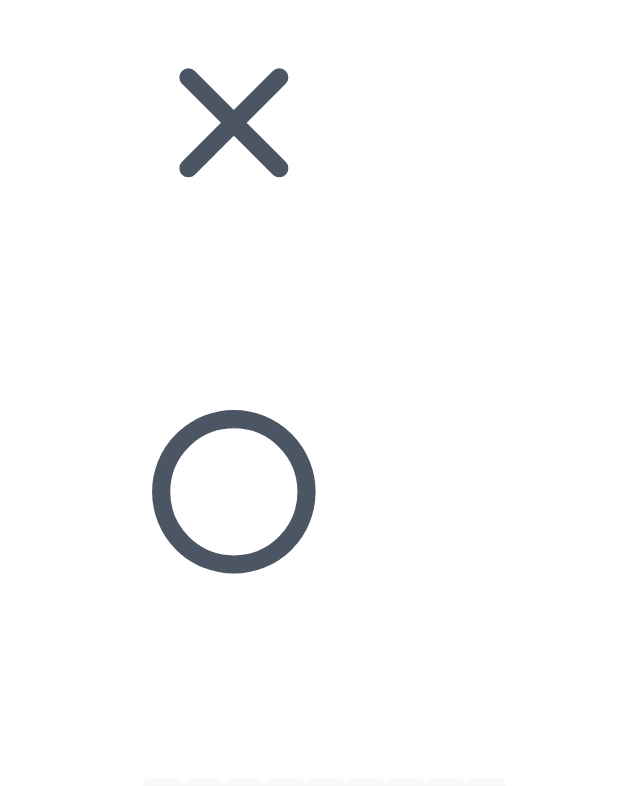
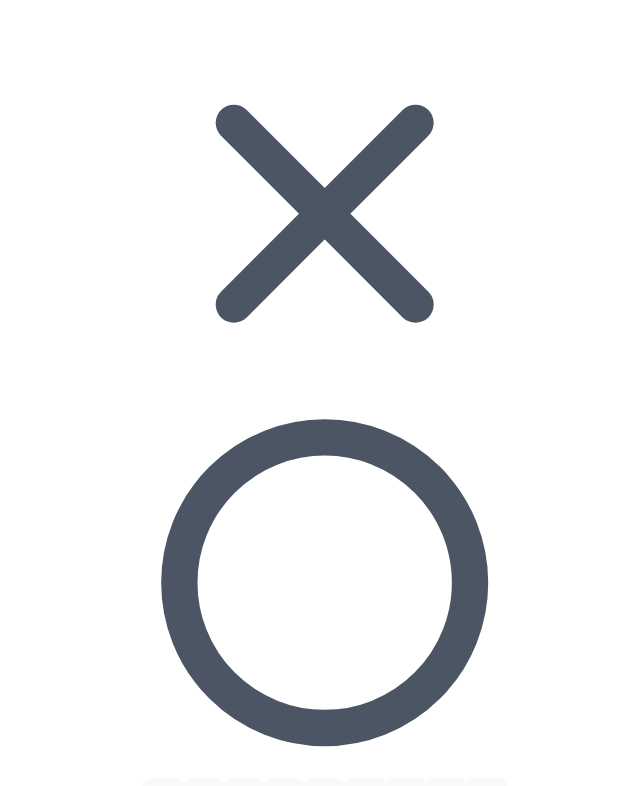
Before and after one commit to Atlessc/web54-tictactoe, a React (Vite) app in the folder tictactoe-game/: page / in a window 1280 px wide. Shown: the top 786 px of the page, without its empty margins (315-955 px from the left). Built offline with nearby package versions, Linux system fonts and the light colour scheme.

Commit message:
afdgdnhfndfsr

```diff
--- a/tictactoe-game/src/components/GameStatus.jsx
+++ b/tictactoe-game/src/components/GameStatus.jsx
@@ -7,7 +7,7 @@ function GameStatus({ currentPlayer }) {
         className={`w-4 h-4 mr-2 transform transition-transform duration-500 ${
           currentPlayer === 'X' ? 'scale-x-100' : 'scale-x-0'
         }`}
-        viewBox="0 0 40 40"
+        viewBox="0 0 20 20"
       >
         <path
           stroke="#4B5563"
@@ -20,7 +20,7 @@ function GameStatus({ currentPlayer }) {
         className={`w-4 h-4 transform transition-transform duration-500 ${
           currentPlayer === 'O' ? 'scale-x-100' : 'scale-x-0'
         }`}
-        viewBox="0 0 40 40"
+        viewBox="0 0 20 20"
       >
         <circle cx="10" cy="10" r="8" stroke="#4B5563" strokeWidth="2" fill="none" />
       </svg>
```
